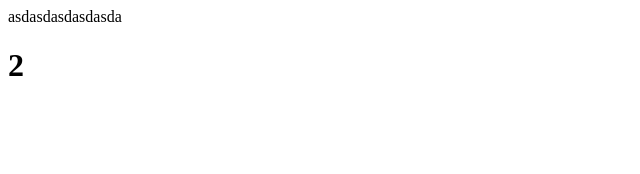
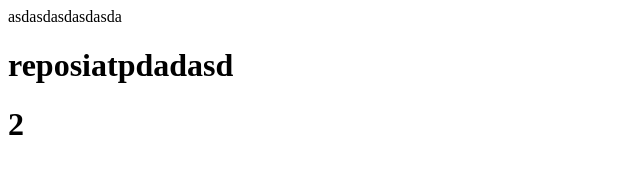
Before and after one commit to leonardoronnau/leonardo, a plain HTML site: page index.html in a window 1280 px wide. Shown: the whole page, without its empty margins (0-640 px from the left). Drawn offline with Linux system fonts and the light colour scheme.

Commit message:
adicionei mais coisasdsa

```diff
--- a/index.html
+++ b/index.html
@@ -8,7 +8,7 @@
 </head>
 <body>
     asdasdasdasdasda
-    <h1> <h1>2
+    <h1> reposiatpdadasd <h1>2
 
     </h1>
 </body>
```
